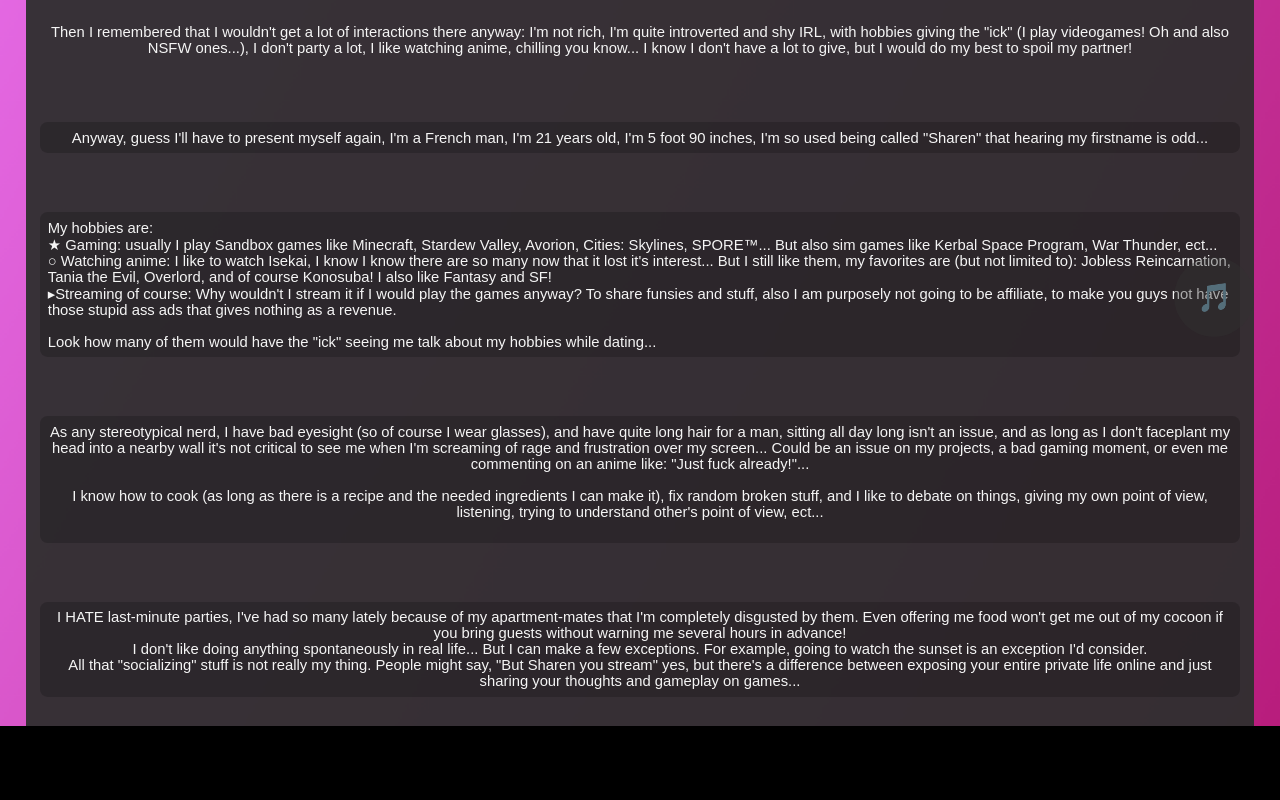
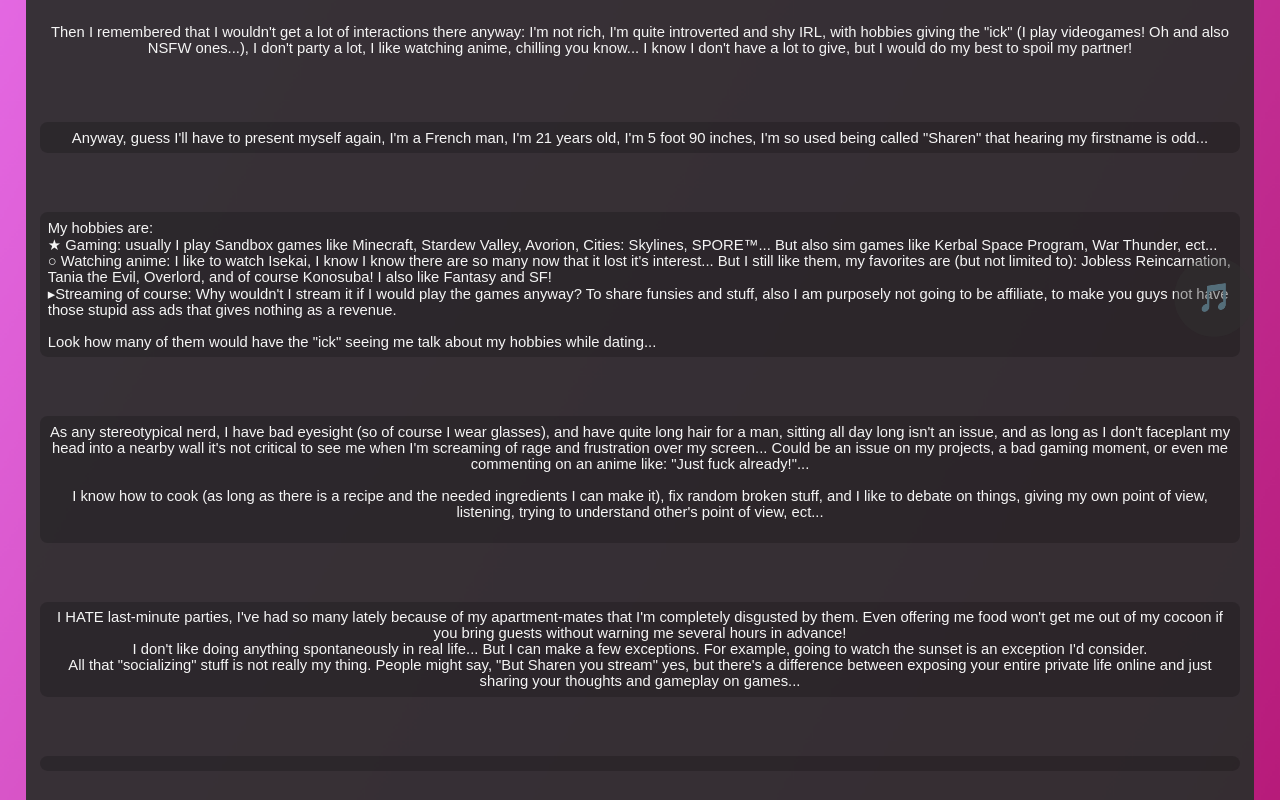
Before and after one commit to Sharenco/Sharen_website, a plain HTML site: page Date.sha/index.html in a window 1280 px wide. Shown: the part 437-1237 px from the top of the page. Before the commit the page ends 1163 px from the top, so only its background shows below. Drawn offline with Linux system fonts and the light colour scheme.

Commit message:
fixes of 08/10/2025

```diff
--- a/Date.sha/index.html
+++ b/Date.sha/index.html
@@ -128,6 +128,17 @@
                     I don't like doing anything spontaneously in real life... But I can make a few exceptions. For example, going to watch the sunset is an exception I'd consider.<BR>
                     All that &quot;socializing&quot; stuff is not really my thing. People might say, &quot;But Sharen you stream&quot; yes, but there's a difference between exposing your entire private life online and just sharing your thoughts and gameplay on games...</p>
                 </div>
+
+                <div class="boxb">
+                    <p
+                        data-en=""
+                        data-fr=""
+
+                    >
+                </p>
+                    <!--Vu que l'on m'a déjà posé plusieurs fois la question je vais y répondre:<BR>
+                        Mais que préfère Sharen-->
+                </div>
             </div>
         </div>
 
```
Also changed, not shown: Sharen_44.bouzouff/index.html (+1 -1 lines).
